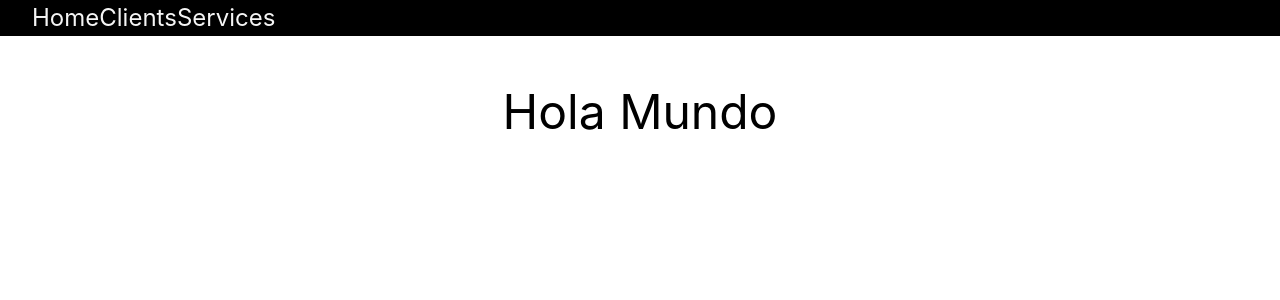
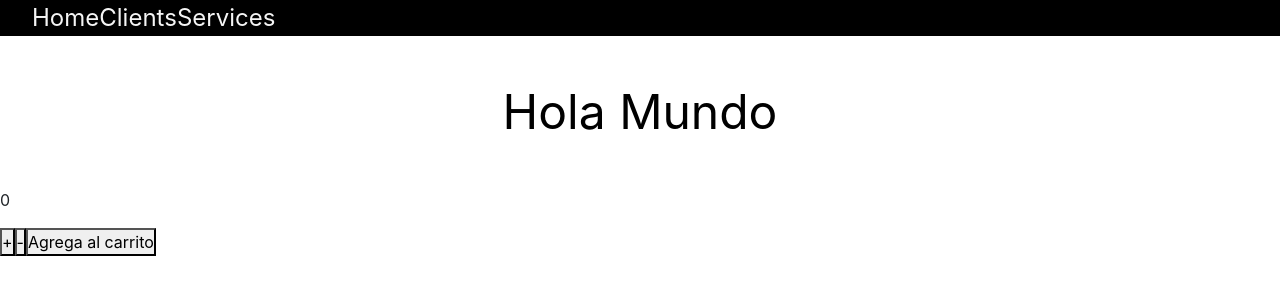
Before and after one commit to FrancoGasco/tienda-gasco, a React (Create React App) app: page / in a window 1280 px wide. Shown: the top 300 px of the page. Built offline with nearby package versions, Linux system fonts and the light colour scheme.

Commit message:
contador con boton

```diff
--- /dev/null
+++ b/src/components/ItemCount.jsx
@@ -0,0 +1,31 @@
+import React , {useState} from "react";
+
+export const ItemCount = ({handleAdd , initialStock}) =>{
+
+    const[count, setCount] = useState(0)
+
+    const onAdd = () =>{
+    setCount(count + 1)
+    }
+    const onDecrement = () =>{
+    setCount(count - 1)
+    }
+
+    return(
+        <div>
+
+            <p>{count}</p>
+
+            <button onClick={onAdd}>+</button>
+
+            <button onClick={onDecrement}>-</button>
+
+            <button onClick={handleAdd}>Agrega al carrito</button>
+
+
+
+
+        </div>
+    )
+
+}
--- a/src/containers/ItemListContainer.jsx
+++ b/src/containers/ItemListContainer.jsx
@@ -1,9 +1,21 @@
 import React from "react";
+import { ItemCount } from "../components/ItemCount";
 import './ItemListContainer.css'
 
 
 export const ItemListContainer = ({greeting}) =>{
+
+    const handleAdd = () =>{
+        console.log("Se agrego al carrito")
+    }
+
     return(
+        <>
+
         <div className="greeting">{greeting}</div>
+
+        <ItemCount handleAdd={handleAdd} initialStock={10}/>
+
+        </>
     )
 }
```
Also changed, not shown: src/componenetes/Prefooter.jsx (deleted, +0 -7 lines), src/componenetes/footer.jsx (deleted, +0 -16 lines), src/componenetes/header.jsx (deleted, +0 -13 lines), src/componenetes/estilos.css (deleted).
